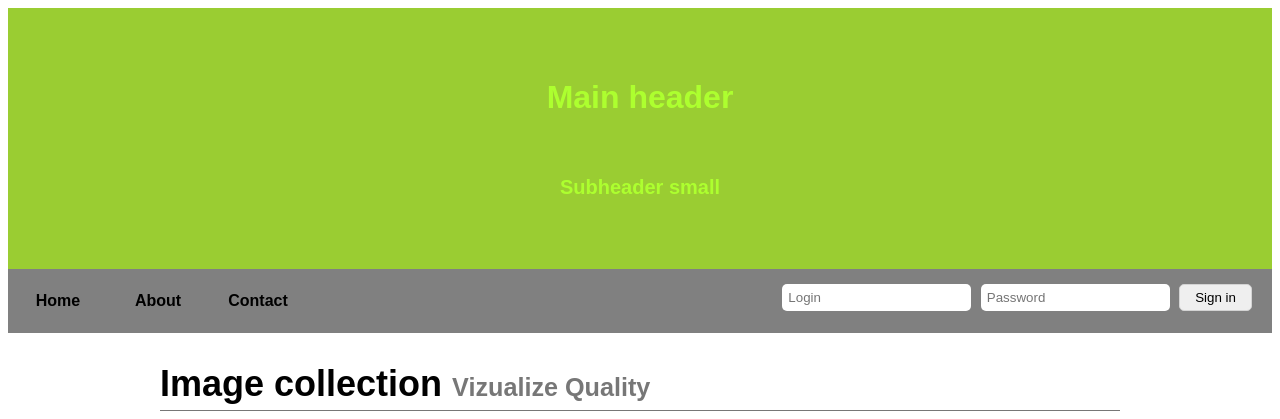
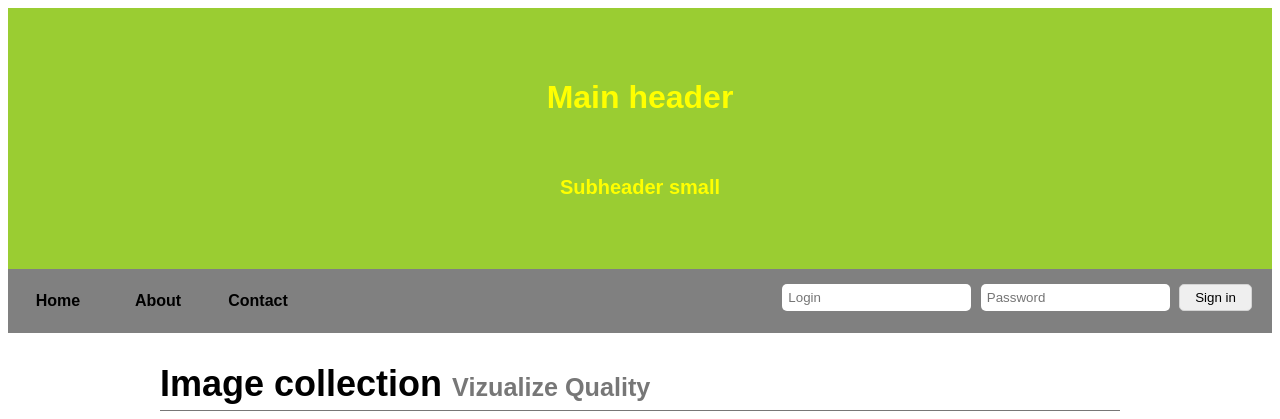
Before and after one commit to AnnaVW/WebUI, a plain HTML site: page myfirstpage/index.html in a window 1280 px wide. Shown: the top 419 px of the page. Drawn offline with Linux system fonts and the light colour scheme.

Commit message:
my second commit

```diff
--- a/myfirstpage/css/style.css
+++ b/myfirstpage/css/style.css
@@ -32,7 +32,7 @@ p{
 
 .header h1,
 .header h2{
-	color: greenyellow;
+	color: yellow;
 	text-align: center;
 }
 
```
